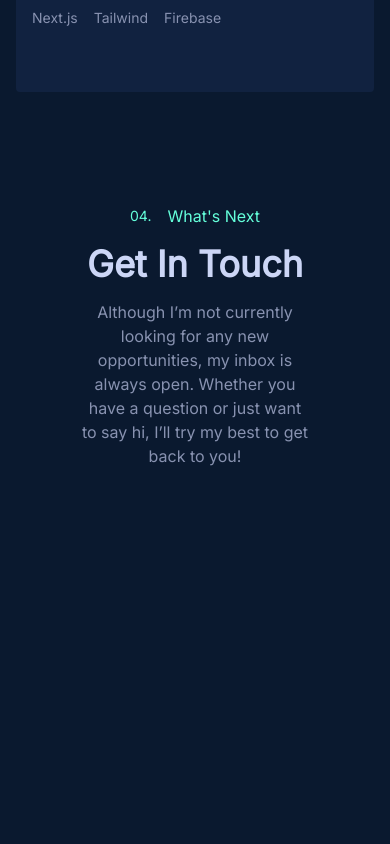
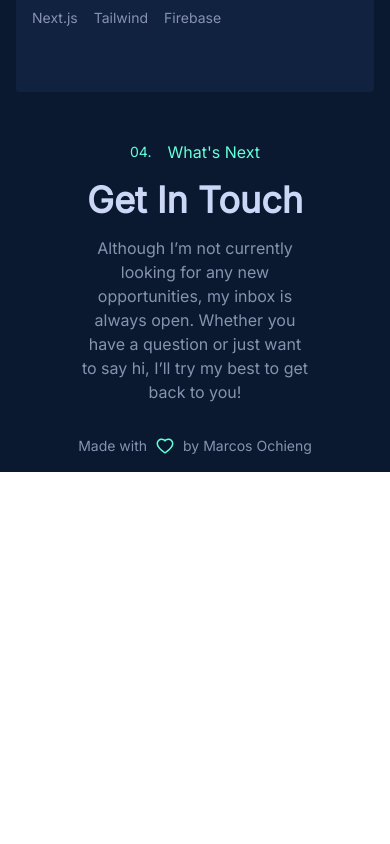
Before and after one commit to Marcos8060/port, a Next.js app: page / in a window 390 px wide. Shown: the part 6180-7024 px from the top of the page. After the commit the page ends 6652 px from the top, so only its background shows below. Built offline with nearby package versions, Linux system fonts and the light colour scheme.

Commit message:
added responsiveness projects section

```diff
--- a/components/contact.js
+++ b/components/contact.js
@@ -3,7 +3,7 @@ import React from "react";
 const Contact = () => {
   return (
     <>
-      <section className="h-screen py-20 space-y-4">
+      <section className="md:h-screen h-auto sm:py-20 py-4 space-y-4">
         <div className="flex items-center justify-center gap-4 text-secondary">
           <p className="text-sm">04.</p>
           <p>What's Next</p>
@@ -16,8 +16,6 @@ const Contact = () => {
           is always open. Whether you have a question or just want to say hi,
           I’ll try my best to get back to you!
         </p>
-
-
       </section>
     </>
   );
```
